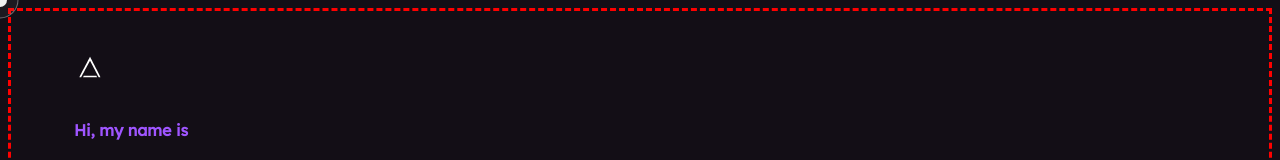
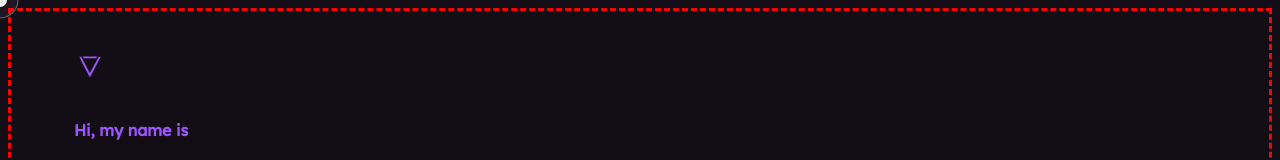
Before and after one commit to Akkuun/PortFolio_React_Duban, a React (Create React App) app: page / in a window 1280 px wide. Shown: the top 160 px of the page. Built offline with nearby package versions, Linux system fonts and the light colour scheme; grey boxes are pictures that could not be loaded.

Commit message:
go to top button done Close #12

```diff
--- a/src/component/HeaderComponent.js
+++ b/src/component/HeaderComponent.js
@@ -9,6 +9,7 @@ import linkedin_hover from "../style/picture/linkedinHover.png";
 import mail from "../style/picture/mail.png";
 import mailHover from "../style/picture/mailHover.png";
 import back_to_top_button from "../style/picture/back-to-top_button.svg"
+import back_to_top_button_hover from "../style/picture/back-to-top_button_hover.svg"
 const HeaderComponent = () => {
     useEffect(() => {
         const handleMouseMove = (e) => {
@@ -30,6 +31,7 @@ const HeaderComponent = () => {
     const [isGithubHovered, setIsGithubHovered] = useState(true);
     const [isLinkedinHovered, setIsLinkedinHovered] = useState(true);
     const [isMailHovered, setIsMailHovered] = useState(true);
+    const [isBackToTopHovered, setIsBackToTopHovered] = useState(true);
     const handleGithubHover = () => {
         setIsGithubHovered(true);
     };
@@ -50,11 +52,23 @@ const HeaderComponent = () => {
         setIsMailHovered(false);
     }
 
+    const handleBackToTopHover = () => {
+        setIsBackToTopHovered(true);
+    }
+    const handleBackToTopLeave = () => {
+        setIsBackToTopHovered(false);
+    }
+
+
     return (
         <div className="header-component">
             <div id="back-to-top-section" >
                 <a href="#top-of-page">
-                <img   src={back_to_top_button} alt="back-to-top" id="back-to-top-button" />
+                    <img  style={{
+                        /* Ajoutez les styles CSS pour la rotation ici */
+                        transform: isBackToTopHovered ? 'rotate(180deg)' : 'none',
+                        transition: 'transform 0.3s ease-in-out', // Ajoutez une transition pour un effet fluide
+                    }}  onMouseLeave={handleBackToTopLeave} onMouseEnter={handleBackToTopHover}  src={isBackToTopHovered ? back_to_top_button_hover : back_to_top_button} alt="back-to-top" id="back-to-top-button" />
                 </a>
             </div>
             <div className="Name">
```
Also changed, not shown: src/style/picture/back-to-top_button_hover.svg (added).
